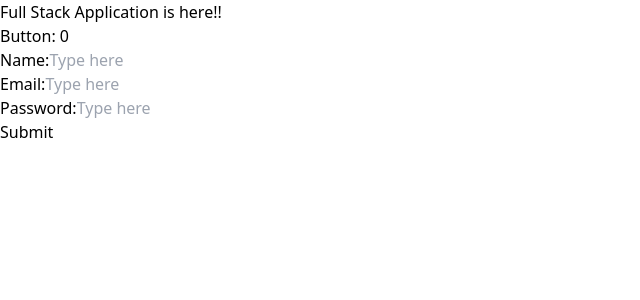
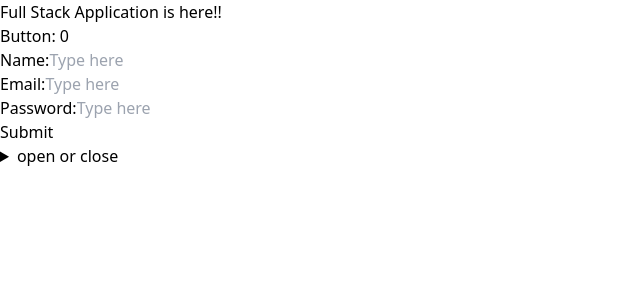
Before and after one commit to xxOkazuxx/full-stack-practice, a React (Vite) app in the folder full-stack-frontend/: page / in a window 1280 px wide. Shown: the top 300 px of the page, without its empty margins (0-640 px from the left). Built offline with nearby package versions, Linux system fonts and the light colour scheme.

Commit message:
ドロップダウンをお試し

```diff
--- a/full-stack-frontend/src/App.tsx
+++ b/full-stack-frontend/src/App.tsx
@@ -1,20 +1,26 @@
-import { useState } from 'react';
-import Form from './components/Form';
+import { useState } from "react";
+import Form from "./components/Form";
+import DropDown from "./components/DropDown";
 
 const App = () => {
   const [count, setCount] = useState(0);
 
   return (
     <>
-      <div className='flex justify-center m-10'>
-        <h1 className="text-4xl font-bold underline">Full Stack Application is here!!</h1>
-      </div >
-      <div className='flex justify-center'>
-        <button className="btn btn-primary" onClick={() => setCount(count + 1)}>Button: {count}</button>
+      <div className="flex justify-center m-10">
+        <h1 className="text-4xl font-bold underline">
+          Full Stack Application is here!!
+        </h1>
+      </div>
+      <div className="flex justify-center">
+        <button className="btn btn-primary" onClick={() => setCount(count + 1)}>
+          Button: {count}
+        </button>
       </div>
       <Form />
+      <DropDown />
     </>
-  )
-}
+  );
+};
 
-export default App
+export default App;
--- /dev/null
+++ b/full-stack-frontend/src/components/DropDown.tsx
@@ -0,0 +1,21 @@
+const DropDown = () => {
+  return (
+    <>
+      <div className="flex justify-center m-10">
+        <details className="dropdown">
+          <summary className="m-1 btn">open or close</summary>
+          <ul className="p-2 shadow menu dropdown-content z-[1] bg-base-100 rounded-box w-52">
+            <li>
+              <a>Item 1</a>
+            </li>
+            <li>
+              <a>Item 2</a>
+            </li>
+          </ul>
+        </details>
+      </div>
+    </>
+  );
+};
+
+export default DropDown;
```
